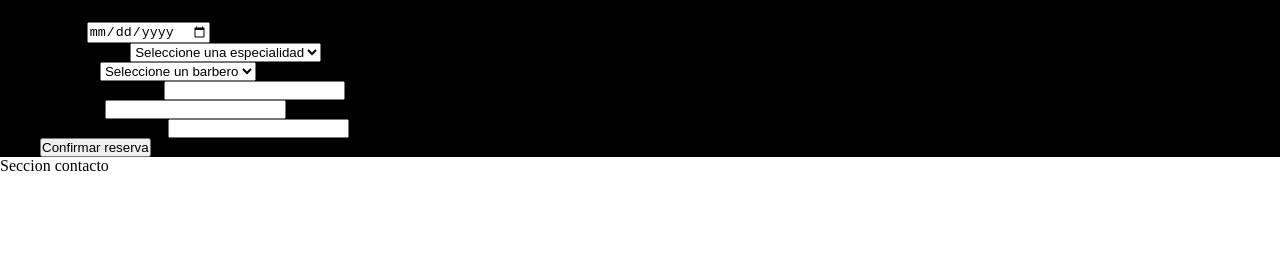
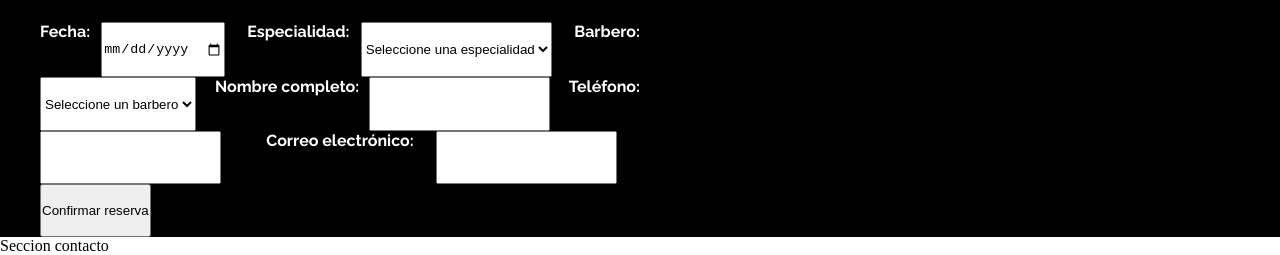
Before and after one commit to AdrianoMathon/proyectoBarberos, a plain HTML site: page index.html in a window 1280 px wide. Shown: the part 670-925 px from the top of the page. Before the commit the page ends 845 px from the top, so only its background shows below. Drawn offline with Linux system fonts and the light colour scheme.

Commit message:
Ajustes html

```diff
--- a/css/styles.css
+++ b/css/styles.css
@@ -128,7 +128,8 @@ header nav ul a:hover {
 
 }
 
-.contenedor-reserva form{
+.contenedor-form-reservas{
+    width: 50%;
     display: flex;
     flex-wrap: wrap;
     justify-content: space-between;
--- a/index.html
+++ b/index.html
@@ -73,6 +73,7 @@
     <section id="seccionContacto">Seccion contacto</section>
   </main>
   <script src="script.js"></script>
+  <script src="js/codigoUI.js"></script>
 </body>
 
 </html>
```
